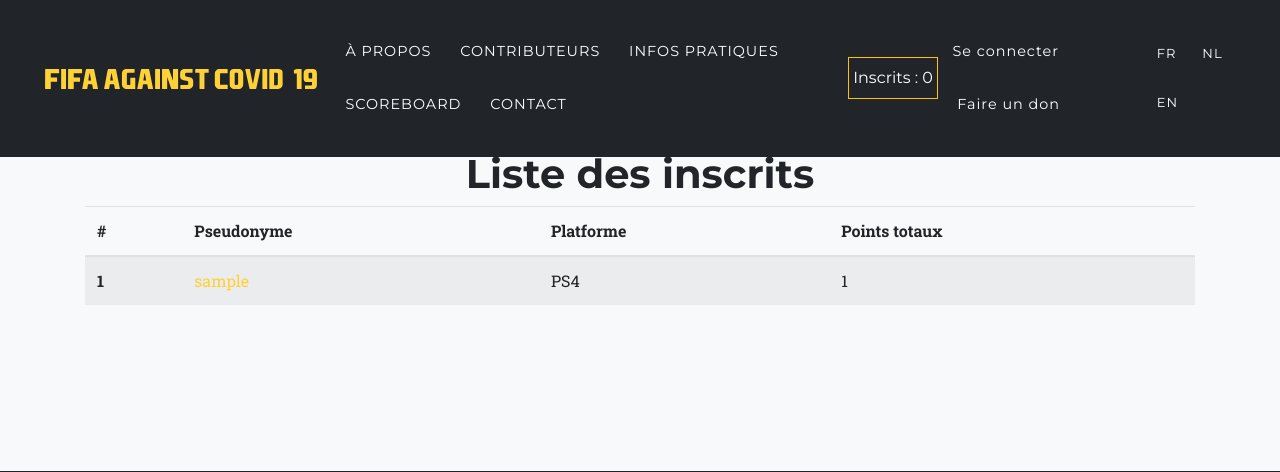
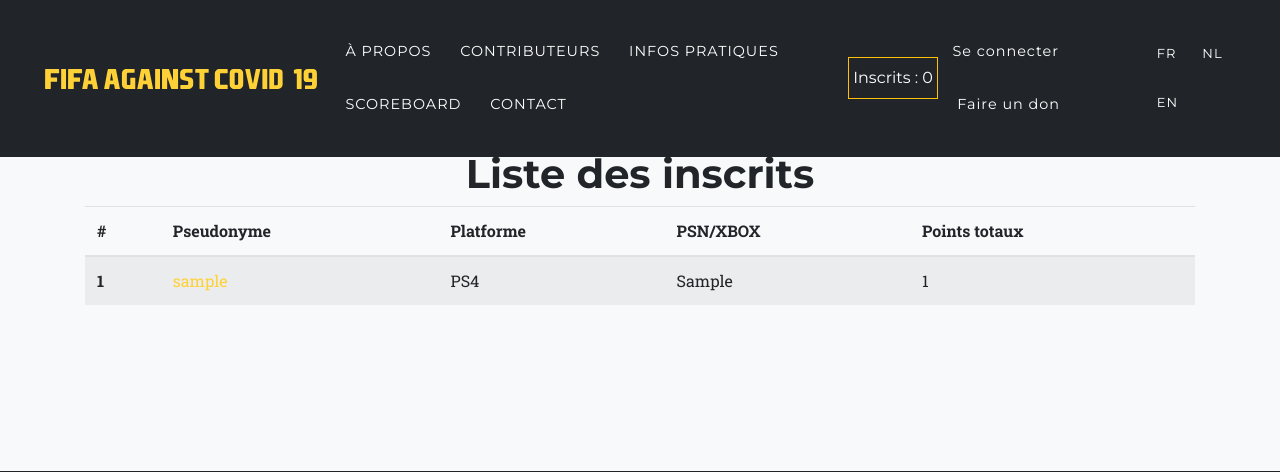
Before and after one commit to fgrimau/tournoi-fifa, a Django app: page /fr/users/all/ in a window 1280 px wide. Shown: the top 472 px of the page. Run offline with Django 3.2, Linux system fonts and the light colour scheme; tables that the repository leaves empty hold one stand-in row (values such as "Sample post"); parts of the project's set-up code (start-up, migrations or seed data) failed here and were passed over; some libraries are stand-ins or nearby versions; some web fonts are replaced.

Commit message:
[Add] platform name in user list

```diff
--- a/users/templates/user_list_en.html
+++ b/users/templates/user_list_en.html
@@ -14,6 +14,7 @@
                   <th scope="col">#</th>
                   <th scope="col">Username</th>
                   <th scope="col">Platform</th>
+                  <th scope="col">PSN/XBOX</th>
                   <th scope="col">Total points</th>
                 </tr>
             </thead>
@@ -22,6 +23,7 @@
                 <th scope="row">{{ forloop.counter }}</th>
                 <td><a href="{% url 'other_profile_view' lang user.username %}">{{ user.username }}</a></td>
                 <td>{{ user.profile.get_platform_display }}</td>
+                <td>{{ user.profile.identifiant }}</td>
                 <td>{{ user.profile.total_points }}</td>
             </tr>
             {% endfor %}
--- a/users/templates/user_list_fr.html
+++ b/users/templates/user_list_fr.html
@@ -14,6 +14,7 @@
                   <th scope="col">#</th>
                   <th scope="col">Pseudonyme</th>
                   <th scope="col">Platforme</th>
+                  <th scope="col">PSN/XBOX</th>
                   <th scope="col">Points totaux</th>
                 </tr>
             </thead>
@@ -22,6 +23,7 @@
                 <th scope="row">{{ forloop.counter }}</th>
                 <td><a href="{% url 'other_profile_view' lang user.username %}">{{ user.username }}</a></td>
                 <td>{{ user.profile.get_platform_display }}</td>
+                <td>{{ user.profile.identifiant }}</td>
                 <td>{{ user.profile.total_points }}</td>
             </tr>
             {% endfor %}
--- a/users/templates/user_list_nl.html
+++ b/users/templates/user_list_nl.html
@@ -14,6 +14,7 @@
                   <th scope="col">#</th>
                   <th scope="col">Pseudo</th>
                   <th scope="col">Platform</th>
+                  <th scope="col">Platform naam</th>
                   <th scope="col">totale punten</th>
                 </tr>
             </thead>
@@ -22,6 +23,7 @@
                 <th scope="row">{{ forloop.counter }}</th>
                 <td><a href="{% url 'other_profile_view' lang user.username %}">{{ user.username }}</a></td>
                 <td>{{ user.profile.get_platform_display }}</td>
+                <td>{{ user.profile.identifiant }}</td>
                 <td>{{ user.profile.total_points }}</td>
             </tr>
             {% endfor %}
```
